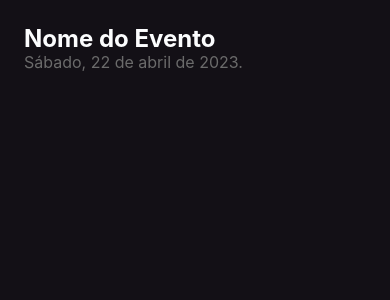
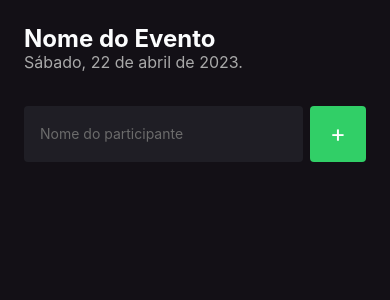
Before and after one commit to Clar-Junior/WorkShop, a React Native app: screen / in a window 390 px wide. Shown: the top 300 px of the page. Built offline with nearby package versions, Linux system fonts and the light colour scheme.

Commit message:
Add input e Button

```diff
--- a/App.tsx
+++ b/App.tsx
@@ -1,13 +1,10 @@
-import {Text, View} from 'react-native';
+import React from 'react';
+import {View, StyleSheet, TextInput, Text, TouchableOpacity} from 'react-native';
+
 
 export default function App() {
   return(
-    <View style={{
-      backgroundColor: '#131016',
-      flex: 1,
-      paddingHorizontal: 24,
-      paddingVertical: 25
-    }}>
+    <View style={styled.container}>
 
       <Text key={1} style={{
         color: '#FCFDFE',
@@ -15,18 +12,95 @@
         lineHeight: 28.13,
         fontWeight:'700',
         }}>
-          Nome do Evento
+        Nome do Evento
       </Text>
 
       <Text key={2} style={{
-          color: '#6B6B6B',
+          color: 'darkgray',
           fontSize: 16,
           lineHeight: 18.75,
           fontWeight: '400',
-        }}>
+          }}>
           Sábado, 22 de abril de 2023.
       </Text>
+
+
+
+      <View style={styled.containerInput}>
+        <TextInput
+          placeholder='Nome do participante'
+          placeholderTextColor={'#6B6B6B'}
+          style={styled.input}
+        ></TextInput>
+
+        <TouchableOpacity style={styled.buttonAdd}>
+            <Text style={styled.labelButton}>+</Text>
+        </TouchableOpacity>
+      </View>
+
 
     </View>
   );
 };
+
+const styled = StyleSheet.create({
+  container:
+  {
+    backgroundColor: '#131016',
+    flex: 1,
+    paddingHorizontal: 24,
+    paddingVertical: 25
+  },
+
+  title:{
+    color: '#FDFCFE',
+    fontSize:24,
+    lineWeight:28.13,
+    fontWeight:'700'
+  },
+
+  subtitle:{
+    color:'#6B6B6B',
+    fontSize:18.75,
+    lineHeight:16,
+    fontWeight:'400'
+  },
+
+  input:{
+    flex:1,
+    height:56,
+    borderRadius:4,
+    backgroundColor:'#1F1E25',
+    color:'#FDFCFE',
+    alignItems:'center',
+    paddingHorizontal:16,
+    fontSize:14,
+    lineHeight:28,
+    fontWeight:'400'
+
+  },
+
+  containerInput:{
+    flexDirection: 'row',
+    alignItems:'center',
+    marginTop:34,
+    gap:7
+  },
+
+  buttonAdd:{
+    alignItems:'center',
+    justifyContent:'center',
+    width:56,
+    height:56,
+    borderRadius:4,
+    backgroundColor:'#31CF67'
+  },
+
+  labelButton:{
+    color:'#fff',
+    fontSize:24,
+    lineHeight:24,
+    fontWeight:'400',
+  },
+
+})
```
